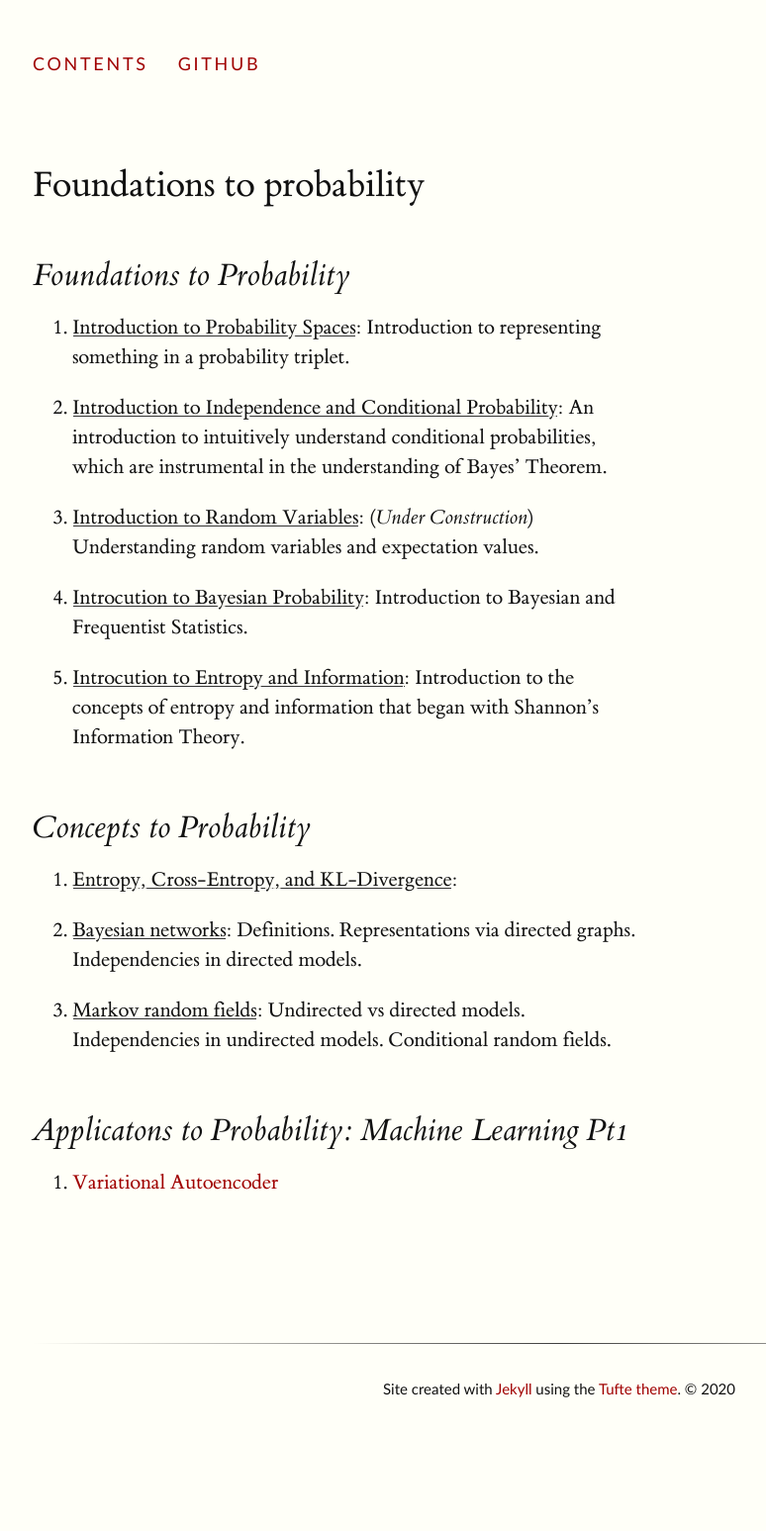
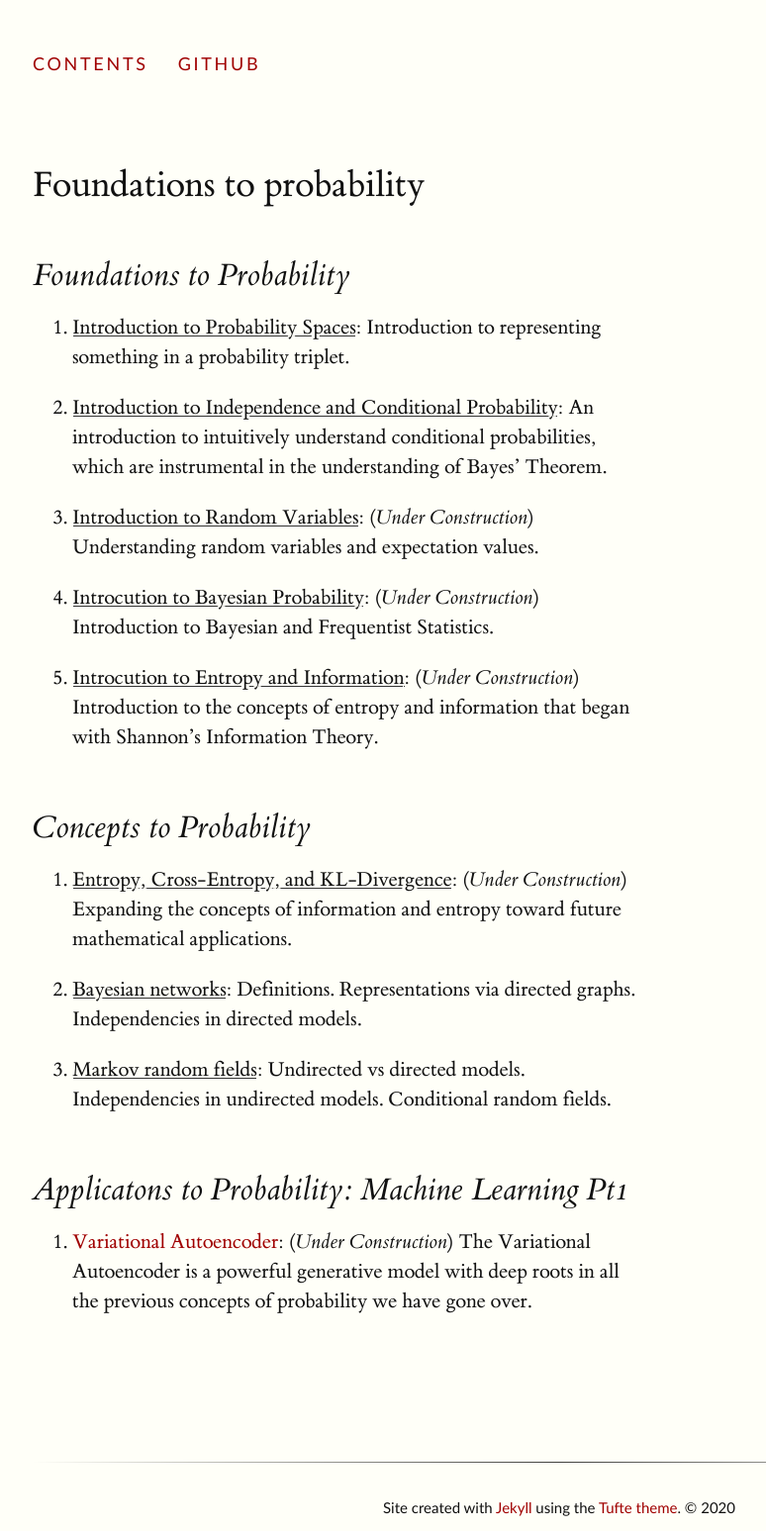
Before and after one commit to luisgc2116/luis_notes, a Jekyll site: the page built from index.md, in a window 1280 px wide. Shown: the whole page at 99% size, without its empty margins (127-901 px from the left). Built offline with Jekyll 4.4.1, drawn with Linux system fonts in a browser that asks for light colours; our own code applies the rules of GitHub Pages for plain Markdown files; before the commit the page ends 1427 px from its top, so only the background shows below that.

Commit message:
Update index.md

```diff
--- a/index.md
+++ b/index.md
@@ -7,15 +7,15 @@
 
 3. [Introduction to Random Variables](published_notes/fundamental/intro_rand_var/): (*Under Construction*) Understanding random variables and expectation values.
 
-4. [Introcution to Bayesian Probability](preliminaries/intro_bayesian_prob/): Introduction to Bayesian and Frequentist Statistics.
+4. [Introcution to Bayesian Probability](preliminaries/intro_bayesian_prob/): (*Under Construction*) Introduction to Bayesian and Frequentist Statistics.
 
-5. [Introcution to Entropy and Information](published_notes/fundamental/intro_entropy/): Introduction to the concepts of entropy and information that began with Shannon's Information Theory.
+5. [Introcution to Entropy and Information](published_notes/fundamental/intro_entropy/): (*Under Construction*) Introduction to the concepts of entropy and information that began with Shannon's Information Theory.
 
 
 
 ## Concepts to Probability
 
-1. [Entropy, Cross-Entropy, and KL-Divergence](published_notes/concepts_to_prob/kl_divergence/):
+1. [Entropy, Cross-Entropy, and KL-Divergence](published_notes/concepts_to_prob/kl_divergence/): (*Under Construction*) Expanding the concepts of information and entropy toward future mathematical applications.
 
 2. [Bayesian networks](representation/directed/): Definitions. Representations via directed graphs. Independencies in directed models.
 
@@ -24,4 +24,4 @@
 
 ## Applicatons to Probability: Machine Learning Pt1
 
-1. [Variational Autoencoder](published_notes/applications_pt_1/vae)
+1. [Variational Autoencoder](published_notes/applications_pt_1/vae): (*Under Construction*) The Variational Autoencoder is a powerful generative model with deep roots in all the previous concepts of probability we have gone over.
```
